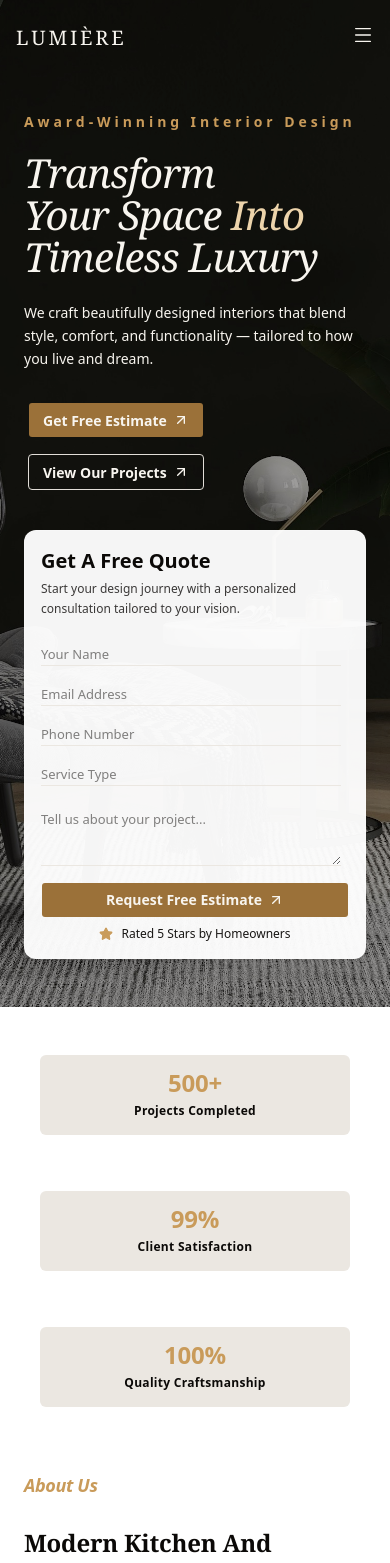
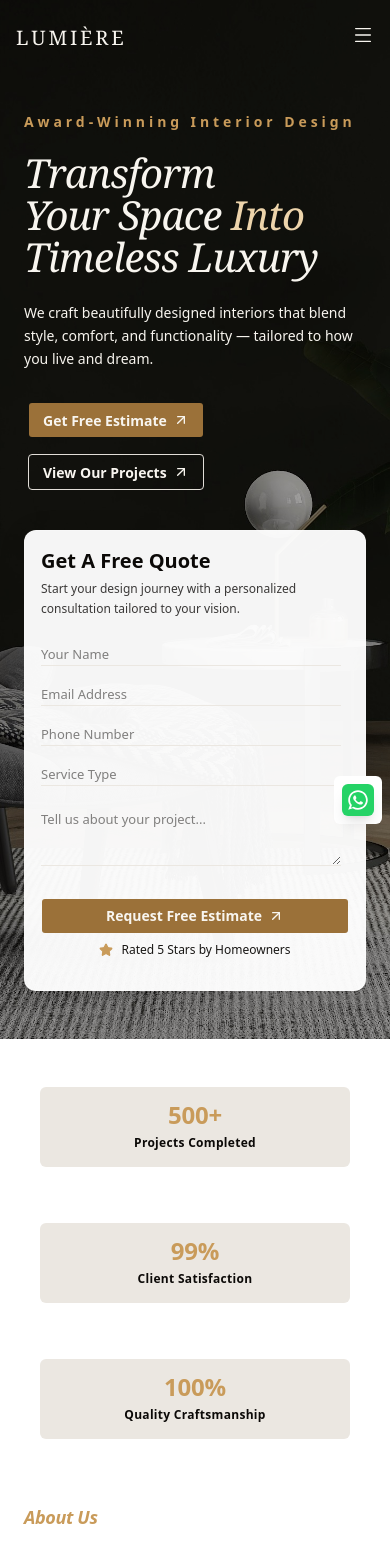
Before and after one commit to Sapan-Kumar-Singh/interior-design-web, a Next.js app: page / in a window 390 px wide. Shown: the top 1563 px of the page. Built offline with nearby package versions, Linux system fonts and the light colour scheme.

Commit message:
fix config & add whatapp btn

```diff
--- a/app/footer.tsx
+++ b/app/footer.tsx
@@ -2,52 +2,16 @@
 
 import { motion } from "framer-motion";
 import Link from "next/link";
-import { FacebookIcon, InstagramIcon, TwitterIcon, YoutubeIcon } from "@/components/icons/customIcons";
 import { Input } from "@/components/ui/input";
 import { Button } from "@/components/ui/button";
-import { Clock, Mail, MapPin, Phone } from "lucide-react";
 import { slideUp, staggerContainer } from "@/lib/animation";
-
-
-const socialIcons = {
-    facebook: <FacebookIcon />,
-    twitter: <TwitterIcon />,
-    youtube: <YoutubeIcon />,
-    instagram: <InstagramIcon />
-}
+import { footerConfig } from "@/config/footerConfig";
 
 
 
 const Footer = () => {
-    const quickLinks = [
-        { label: "Home", href: "/" },
-        { label: "About Us", href: "/about" },
-        { label: "Our Projects", href: "/projects" },
-        { label: "Our Services", href: "/services" },
-        { label: "Contact Us", href: "/contact", badge: "New" },
-    ];
 
-    const services = [
-        { label: "Kitchen Remodeling", href: "/services/kitchen" },
-        { label: "Bathroom Renovation", href: "/services/bathroom" },
-        { label: "Custom Cabinetry", href: "/services/cabinetry" },
-        { label: "Tile & Flooring", href: "/services/flooring" },
-        { label: "Lighting & Fixtures", href: "/services/lighting", badge: "New" },
-    ];
-
-    const contactInfo=[{
-        icon:<MapPin  size={14} className="text-primary"/>,
-        label:"123 Modern Lane, Design City, USA"
-    },{
-        icon:<Phone size={14} className="text-primary"/>,
-        label:"+91-333344455"
-    },{
-        icon:<Mail size={14} className="text-primary"/>,
-        label:"info@bathora.com"
-    },{
-        icon:<Clock size={14} className="text-primary"/>,
-        label:"Mon – Fri: 9 AM – 6 PM"
-    }]
+    const { content,quickLinks,services,socialIcons,contactInfo,} = footerConfig;
 
     return (
         <footer className="bg-obsidian text-cream">
@@ -57,15 +21,15 @@ const Footer = () => {
                 <div className="grid grid-cols-1 md:grid-cols-3 gap-8 items-center">
 
                     {/* HEADING */}
-                    <motion.h2
+                    <motion.h1
                         variants={slideUp}
                         initial="hidden"
                         whileInView="show"
                         viewport={{ once: true, amount: 0.3 }}
-                        className=" text-cream font-semibold text-xl sm:text-2xl lg:text-3xl leading-tight tracking-tight">
-                        Transform Your Home,<br />
-                        One Email At A Time
-                    </motion.h2>
+                        className="text-cream font-semibold text-xl sm:text-2xl lg:text-3xl leading-tight tracking-tight"
+                    >
+                      {content.newsletterTitle}
+                    </motion.h1>
 
                     {/* DESCRIPTION */}
                     <motion.p
@@ -75,8 +39,7 @@ const Footer = () => {
                         viewport={{ once: true }}
                         className="text-cream/80 text-sm sm:text-base leading-relaxed"
                     >
-                        Subscribe to our newsletter and get exclusive kitchen & bathroom
-                        design tips, remodeling inspiration.
+                      {content.newsletterDescription}
                     </motion.p>
 
                     {/* INPUT + BUTTON */}
@@ -114,13 +77,11 @@ const Footer = () => {
                     >
                         {/* LOGO */}
                         <div className="text-2xl font-bold tracking-tight">
-                            <span className="text-gold">B</span>athora
+                            <span className="text-gold">{content.brandName.slice(0,1)}</span>{content.brandName.slice(1)}
                         </div>
 
                         <p className="text-cream/50 text-sm leading-relaxed">
-                            Bathora is your partner in transforming kitchens & bathrooms into
-                            luxurious, functional spaces. We combine modern design with expert
-                            craftsmanship to deliver results that inspire.
+                           {content.brandDescription}
                         </p>
 
                         {/* SOCIAL ICONS */}
@@ -131,16 +92,20 @@ const Footer = () => {
                             viewport={{ once: true }}
                             className="flex gap-3"
                         >
-                            {Object.entries(socialIcons).map(([key, icon]) => (
-                                <motion.a
+                            {socialIcons.map(({ key, icon, href }) => (
+                                <motion.div
                                     key={key}
-                                    href="#"
                                     variants={slideUp}
                                     whileHover={{ y: -3, scale: 1.1 }}
                                     whileTap={{ scale: 0.95 }}
-                                    className=" w-9 h-9 rounded-full border border-white/20 flex items-center justify-center  text-cream/60 hover:text-cream  hover:border-white/50 transition-colors duration-200 ">
-                                    {icon}
-                                </motion.a>
+                                >
+                                    <Link
+                                        href={href}
+                                        className="w-9 h-9 rounded-full border border-white/20 flex items-center justify-center text-cream/60 hover:text-cream hover:border-white/50 transition-colors duration-200"
+                                    >
+                                        {icon}
+                                    </Link>
+                                </motion.div>
                             ))}
                         </motion.div>
                     </motion.div>
@@ -153,7 +118,7 @@ const Footer = () => {
                         viewport={{ once: true, amount: 0.2 }}
                     >
                         <h3 className="text-cream font-semibold text-base mb-5">
-                            Quick Links
+                            {content.companyTitle}
                         </h3>
                         <motion.ul
                             variants={staggerContainer}
@@ -189,7 +154,7 @@ const Footer = () => {
                         viewport={{ once: true, amount: 0.2 }}
                     >
                         <h3 className="text-cream font-semibold text-base mb-5">
-                            Our Services
+                           {content.servicesTitle}
                         </h3>
                         <motion.ul
                             variants={staggerContainer}
@@ -225,7 +190,7 @@ const Footer = () => {
                         viewport={{ once: true, amount: 0.2 }}
                     >
                         <h3 className="text-cream font-semibold text-base mb-5">
-                            Contact Info
+                            {content.contactTitle}
                         </h3>
                         <motion.ul
                             variants={staggerContainer}
@@ -258,14 +223,16 @@ const Footer = () => {
                 viewport={{ once: true }}
             >
                 <div className=" max-w-7xl mx-auto px-4 sm:px-8 lg:px-16  py-5 flex flex-col sm:flex-row items-center justify-between  gap-3 text-cream/40 text-xs ">
-                    <span>© TemplateOrbit.Com</span>
+                    <span>
+                       {content.copyright}
+                    </span>
                     <div className="flex gap-4">
                         <Link href="/privacy" className="hover:text-cream transition-colors duration-200">
-                            Privacy Policy
+                           {content.privacyText}
                         </Link>
                         <span>|</span>
                         <Link href="/terms" className="hover:text-cream transition-colors duration-200">
-                            Terms & Conditions
+                            {content.termsText}
                         </Link>
                     </div>
                 </div>
--- a/app/globals.css
+++ b/app/globals.css
@@ -259,8 +259,5 @@
   }
 
   /* ── Scrollbar ── */
-  ::-webkit-scrollbar       { width: 6px; }
-  ::-webkit-scrollbar-track { background: var(--cream-dark); }
-  ::-webkit-scrollbar-thumb { background: var(--gold-dark); border-radius: 3px; }
-  ::-webkit-scrollbar-thumb:hover { background: var(--gold); }
+
 }
--- a/app/layout.tsx
+++ b/app/layout.tsx
@@ -3,6 +3,7 @@ import { Geist, Geist_Mono } from "next/font/google";
 import "./globals.css";
 import Navbar from "@/components/navbar";
 import Footer from "./footer";
+import { WhatsappIcon } from "@/components/icons/customIcons";
 
 const geistSans = Geist({
   variable: "--font-geist-sans",
@@ -31,6 +32,16 @@ export default function RootLayout({
     >
       <body className="min-h-full flex flex-col">
         <Navbar />
+        <div className="fixed right-2 bottom-5 z-50 bg-white p-2 rounded-md">
+          <a
+            href="https://wa.me/919876543210"
+            target="_blank"
+            rel="noopener noreferrer"
+            className="flex items-center justify-center w-8 h-8 rounded-md bg-[#25D366] shadow-lg hover:scale-110 transition-transform duration-300"
+          >
+            <WhatsappIcon className="w-6 h-6 text-white fill-current" />
+          </a>
+        </div>
         <main className="flex-1">
           {children}
         </main>
--- a/components/icons/customIcons.tsx
+++ b/components/icons/customIcons.tsx
@@ -115,3 +115,18 @@ export const BackwardTriangleIcon = ({size=14,className=""}) => {
     </svg>
   )
 }
+
+export const WhatsappIcon = ({size=14, className=""}) => {
+  return (
+    <svg
+      xmlns="http://www.w3.org/2000/svg"
+      viewBox="0 0 32 32"
+      fill="currentColor"
+      width={size}
+      height={size}
+      className={className}
+    >
+      <path d="M16.001 3C8.821 3 3 8.821 3 16c0 2.543.741 5.02 2.143 7.143L3 29l5.999-2.099A12.932 12.932 0 0 0 16.001 29C23.18 29 29 23.179 29 16S23.18 3 16.001 3zm0 23.667a10.58 10.58 0 0 1-5.391-1.475l-.386-.229-3.56 1.245 1.191-3.462-.252-.399A10.57 10.57 0 0 1 5.333 16c0-5.882 4.785-10.667 10.668-10.667 5.881 0 10.666 4.785 10.666 10.667 0 5.881-4.785 10.667-10.666 10.667zm5.852-7.977c-.319-.159-1.885-.931-2.177-1.037-.293-.106-.506-.159-.719.16-.212.318-.824 1.037-1.01 1.25-.186.212-.372.239-.691.08-.319-.16-1.347-.496-2.565-1.582-.948-.845-1.588-1.887-1.774-2.206-.186-.319-.02-.491.139-.65.143-.142.319-.372.478-.558.16-.186.213-.319.319-.531.106-.213.053-.399-.026-.558-.08-.16-.719-1.727-.984-2.365-.259-.622-.523-.537-.719-.547l-.612-.011c-.213 0-.558.08-.851.399-.292.319-1.116 1.09-1.116 2.657 0 1.568 1.143 3.082 1.302 3.294.16.213 2.25 3.438 5.452 4.818.762.329 1.356.525 1.819.672.764.243 1.46.209 2.01.127.613-.091 1.885-.771 2.151-1.515.266-.744.266-1.382.186-1.515-.079-.133-.292-.213-.611-.372z" />
+    </svg>
+  );
+};
--- a/components/inputForm.tsx
+++ b/components/inputForm.tsx
@@ -32,6 +32,7 @@ const InputForm = (formConfig: InputFormConfig) => {
         <Card
             className={`
                 w-full
+                h-full
                 bg-white/96
                 backdrop-blur-md
                 border border-white/20
@@ -73,7 +74,7 @@ const InputForm = (formConfig: InputFormConfig) => {
                 </CardContent>
 
                 <CardFooter
-                    className="flex flex-col bg-inherit px-0 py-4 border-none">
+                    className="flex flex-col bg-inherit px-0 py-4 my-4 border-none">
                     <Button
                         type="submit"
                         className="w-full sm:w-full">
--- a/components/navbar.tsx
+++ b/components/navbar.tsx
@@ -8,24 +8,20 @@ import {
   SheetTitle,
   SheetTrigger,
 } from "@/components/ui/sheet";
+import { navLinks } from "@/config/navbarConfig";
 
 import { Menu, X } from "lucide-react";
 import Link from "next/link";
 import { usePathname } from "next/navigation";
 import { useEffect, useState } from "react";
 
-const navLinks = [
-  { href: "/", label: "Home" },
-  { href: "/about", label: "About" },
-  { href: "/services", label: "Services" },
-  { href: "/projects", label: "Projects" },
-  { href: "/contact", label: "Contact" },
-];
+
 
 export default function Navbar() {
   const [scrolled, setScrolled] = useState(false);
   const [open, setOpen] = useState(false);
-  const pathname = usePathname();
+  const pathName = usePathname();
+
   // Navbar background on scroll
   useEffect(() => {
     const onScroll = () => {
@@ -63,7 +59,10 @@ export default function Navbar() {
         <ul className=" hidden md:flex items-center  gap-10 list-none m-0 p-0 ">
 
            {navLinks.map(({ href, label }) => {
-        const isActive = pathname === href;
+             const isActive =
+               href === "/"
+                 ? pathName === "/"
+                 : pathName.startsWith(href);
 
         return (
           <li key={href}>
```
